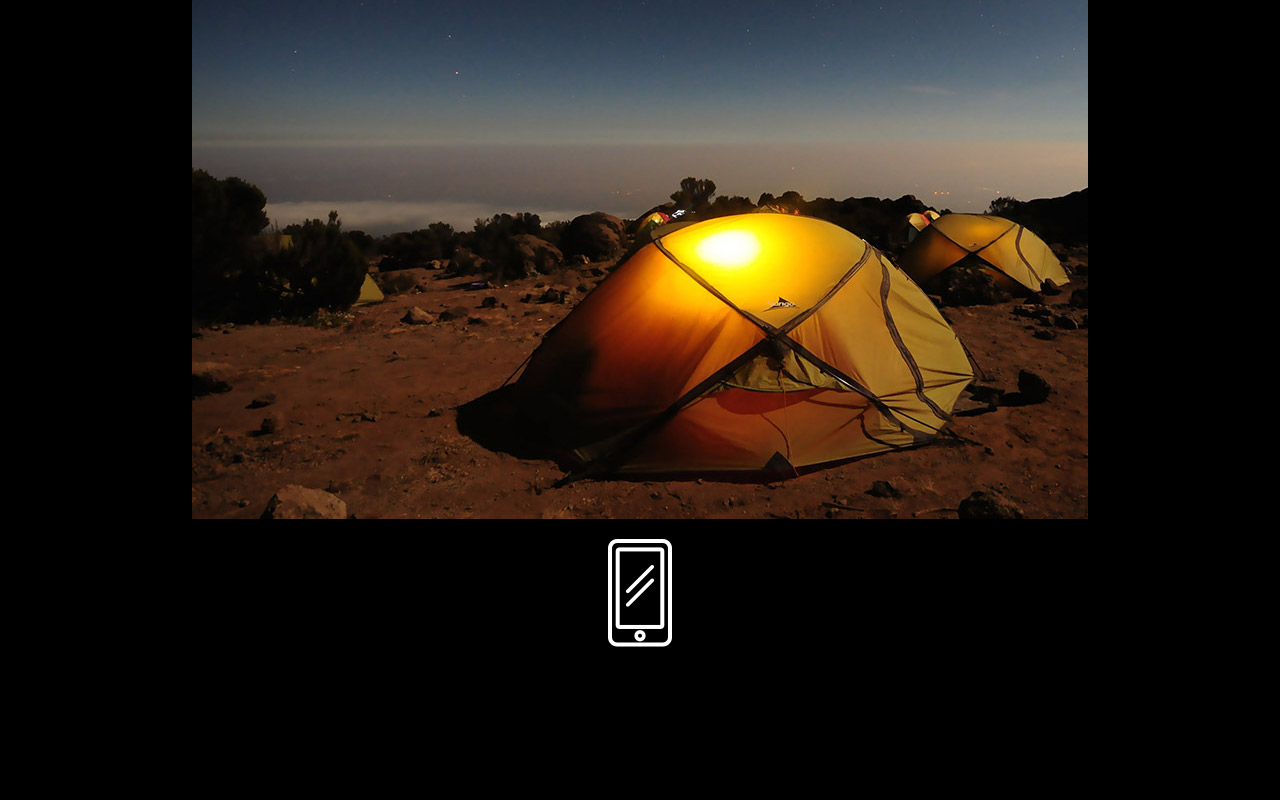
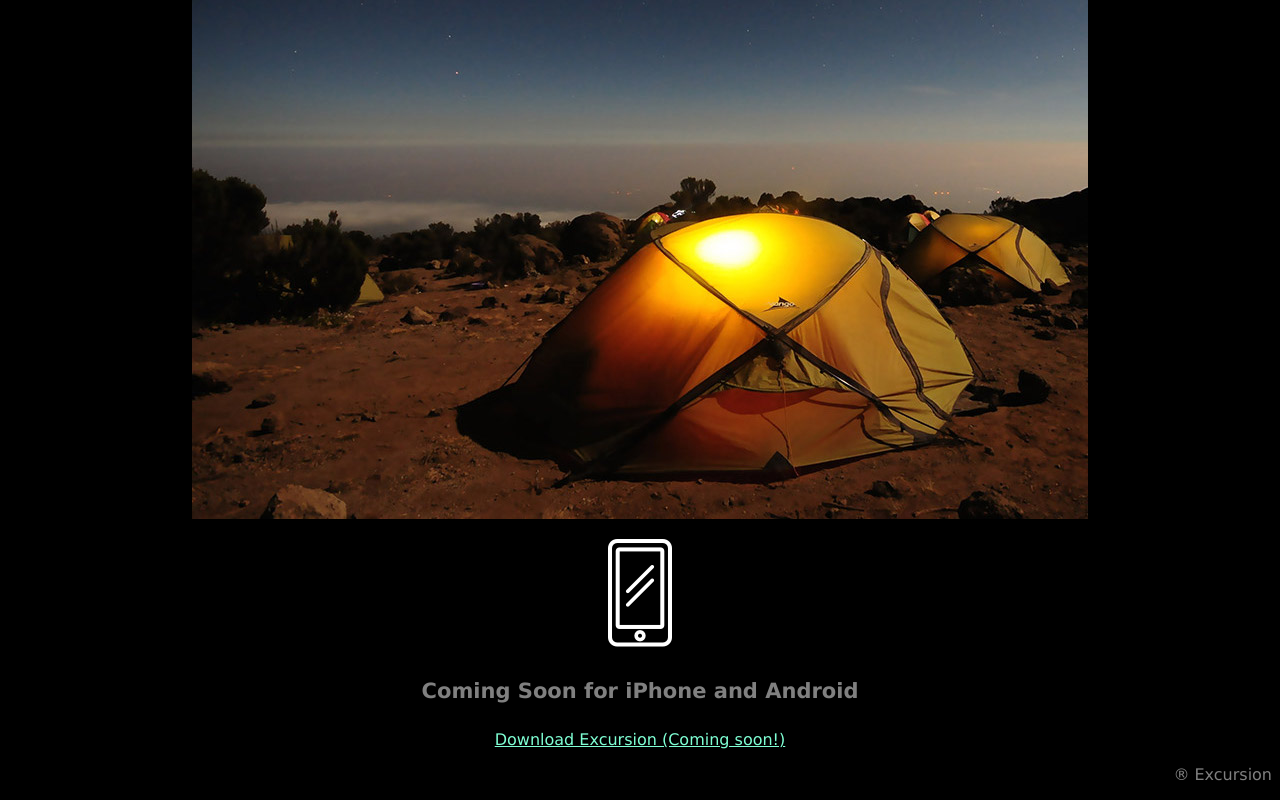
Before and after one commit to Cesarcas1958/excursion, a plain HTML site: page index.html in a window 1280 px wide. Shown: the part 493-1293 px from the top of the page. Before the commit the page ends 1160 px from the top, so only its background shows below. Drawn offline with Linux system fonts and the light colour scheme.

Commit message:
Added footer and final push

```diff
--- a/index.html
+++ b/index.html
@@ -10,16 +10,16 @@
 <body>
     <h1 class="header--main">Discover hidden places in the world around you</h1>
     <p><a class="link--cta" href="#">Download Excursion (Coming soon!)</a></p>
-    <video autoplay loop>
+    <video autoplay muted loop>
         <source src="/resources/videos/excursion.mp4" type="video/mp4">
     </video>
     <h2 class="header--secondary">Your personal travel guide</h2>
     <h4 class="header--sub-header">Excursion remembers places you like, and recommends new points of interest around you.</h4>
     <p><img src="/resources/images/camp.jpg"></p>
     <p><img src="/resources/images/phone.png"</p>
-
-
-
+    <h4 class="header--sub-header">Coming Soon for iPhone and Android</h4>
+    <p><a class="link--cta" href="#">Download Excursion (Coming soon!)</a></p>
+    <p class="footer-copyright">® Excursion</p>
 </body>
 
 
--- a/resources/css/style.css
+++ b/resources/css/style.css
@@ -34,3 +34,10 @@ body {
     font-size: 16px;
     color: aquamarine;
 }
+
+/* FOOTER */
+
+.footer-copyright {
+    text-align: right;
+    color: grey;
+}
```
